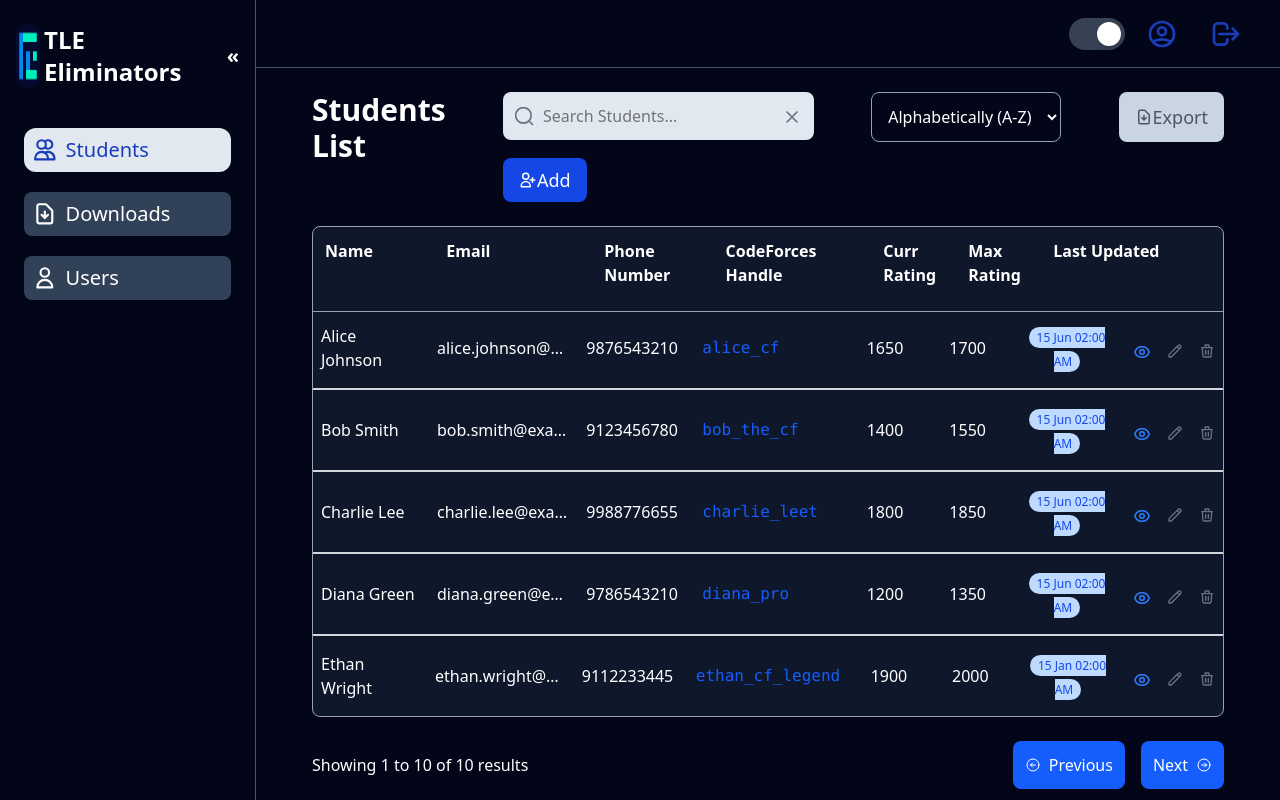
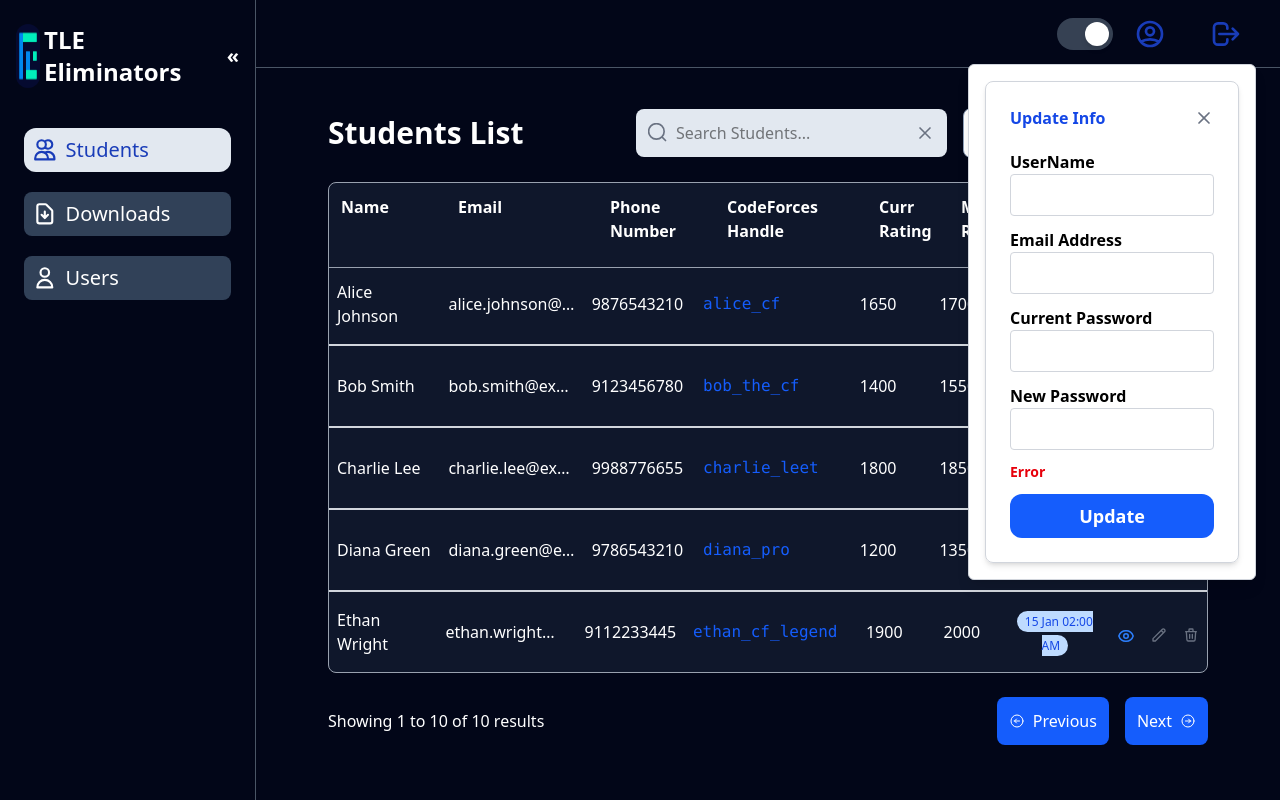
Before and after one commit to shanmuga-priya-tech/TLE-Assignment, a React (Vite) app in the folder frontend/: page /dashboard in a window 1280 px wide. Both pictures are taken after a click on the button 1162 px from the left and 33 px from the top of the page. Built offline with nearby package versions, Linux system fonts and the light colour scheme.

Commit message:
createdfor to  update curruser

```diff
--- a/frontend/src/components/AppLayout/Header.jsx
+++ b/frontend/src/components/AppLayout/Header.jsx
@@ -4,11 +4,13 @@ import {
   HiOutlineUserCircle,
 } from "react-icons/hi";
 
-import { useContext } from "react";
+import { useContext, useState } from "react";
 import { Themecontext } from "../../context/ThemeContext";
+import UpdateCurrUser from "../User/UpdateCurrUser";
 
 function Header() {
   const { theme, toggleTheme } = useContext(Themecontext);
+  const [showUpdateForm, setShowUpdateForm] = useState(false);
   return (
     <div
       className={`${
@@ -31,13 +33,19 @@ function Header() {
           </button>
         </li>
         <li>
-          <button className="relative group inline-block bg-none border-none p-[0.6rem] rounded-sm transition-all-0.2s cursor-pointer">
+          <button
+            onClick={() => setShowUpdateForm((prev) => !prev)}
+            className="relative group inline-block bg-none border-none p-[0.6rem] rounded-sm transition-all-0.2s cursor-pointer"
+          >
             <HiOutlineUserCircle className="w-[2rem] h-[2rem] text-blue-800 " />
             <span className="absolute hidden  group-hover:block text-sm">
               Test
             </span>
           </button>
         </li>
+        {showUpdateForm && (
+          <UpdateCurrUser onClose={() => setShowUpdateForm(false)} />
+        )}
 
         <li>
           <button className="bg-none border-none p-[0.6rem] rounded-sm transition-all-0.2s hover:bg-gray-100 cursor-pointer">
--- a/frontend/src/components/Dashboard/StudentTable.jsx
+++ b/frontend/src/components/Dashboard/StudentTable.jsx
@@ -1,23 +1,25 @@
 import { useContext } from "react";
 import { Themecontext } from "../../context/ThemeContext";
-import "react-icons/hi";
 import { HiOutlineDocumentDownload, HiOutlineUserAdd } from "react-icons/hi";
 import Table from "./Table";
 import Pagination from "../General/Pagination";
 
 function StudentTable() {
   const { theme } = useContext(Themecontext);
+
   return (
     <div
       className={`${
         theme === "dark" ? "bg-slate-950 text-white" : "bg-slate-200 text-black"
-      } `}
+      } p-4`}
     >
-      <div className="flex justify-between">
-        <h1 className="text-3xl font-bold pb-4 md:mb-0">Students List</h1>
-        <div className="flex  md:flex-wrap justify-between gap-4 ">
-          {/*Search */}
-          <div className="relative items-center min-w-[200px]   rounded-lg">
+      <div className="flex flex-col md:flex-row md:justify-between md:items-center gap-4">
+        <h1 className="text-2xl md:text-3xl font-bold">Students List</h1>
+
+        <div className="relative overflow-x-auto md:max-w-[65%]">
+          <div className="flex flex-nowrap gap-4 items-center min-w-max">
+            {/* Search */}
+            <div className="relative min-w-[200px]">
               <input
                 type="text"
                 placeholder="Search Students..."
@@ -40,7 +42,6 @@ function StudentTable() {
               </svg>
 
               {/* Clear Icon */}
-
               <svg
                 xmlns="http://www.w3.org/2000/svg"
                 className="h-5 w-5 text-gray-500 absolute right-3 top-1/2 transform -translate-y-1/2 cursor-pointer"
@@ -55,25 +56,26 @@ function StudentTable() {
                   d="M6 18L18 6M6 6l12 12"
                 />
               </svg>
+            </div>
+
             {/* Sort */}
-          </div>
-          <select className="min-w-[140px] p-3 rounded-lg border border-slate-400 cursor-pointer ">
-            <option className="text-black">Alphabetically (A-Z)</option>
-            <option className="text-black">Alphabetically (Z-A)</option>
+            <select className="min-w-[140px] p-3 rounded-lg border border-slate-400 cursor-pointer bg-white text-black">
+              <option>Alphabetically (A-Z)</option>
+              <option>Alphabetically (Z-A)</option>
             </select>
 
-          <button className="py-2 px-4 flex items-center cursor-pointer rounded-lg border-none bg-slate-300 text-gray-600 text-lg">
-            <span>
+            {/* Export */}
+            <button className="py-2 px-4 flex items-center justify-center gap-2 cursor-pointer rounded-lg bg-slate-300 text-gray-600 text-lg">
               <HiOutlineDocumentDownload />
-            </span>{" "}
               Export
             </button>
-          <button className="py-2 px-4 flex items-center cursor-pointer rounded-lg border-none bg-blue-700 text-white text-lg">
-            <span>
+
+            {/* Add */}
+            <button className="py-2 px-4 flex items-center justify-center gap-2 cursor-pointer rounded-lg bg-blue-700 text-white text-lg">
               <HiOutlineUserAdd />
-            </span>{" "}
               Add
             </button>
+          </div>
         </div>
       </div>
 
--- /dev/null
+++ b/frontend/src/components/User/UpdateCurrUser.jsx
@@ -0,0 +1,59 @@
+import { HiOutlineX } from "react-icons/hi";
+
+function UpdateCurrUser({ onClose }) {
+  return (
+    <div>
+      <div className=" fixed  bg-white text-black top-16 right-6  shadow-lg rounded-md w-72 p-4 z-50 border border-gray-300">
+        <form className="flex   flex-col gap-3 rounded-lg shadow-md border border-gray-300 dark:border-gray-600 p-6">
+          <div className="flex justify-between items-center mb-2">
+            <h3 className="font-bold text-blue-700">Update Info</h3>
+            <button
+              type="button"
+              className="text-gray-500 hover:text-gray-800 cursor-pointer"
+              onClick={onClose}
+            >
+              <HiOutlineX size={20} />
+            </button>
+          </div>
+          <div className="text-md">
+            <label className="font-semibold mb-2 ">UserName</label>
+            <input
+              type="text"
+              className="w-full border border-gray-300  rounded px-3 py-2 outline-none focus:border-blue-500 focus:ring focus:ring-blue-300"
+            />
+          </div>
+          <div className="text-md">
+            <label className="font-semibold mb-2 ">Email Address</label>
+            <input
+              type="email"
+              className="w-full border border-gray-300  rounded px-3 py-2 outline-none focus:border-blue-500 focus:ring focus:ring-blue-300"
+            />
+          </div>
+          <div className="text-md">
+            <label className="font-semibold mb-2 ">Current Password</label>
+            <input
+              type="password"
+              className="w-full border border-gray-300 text-black rounded px-3 py-2 outline-none focus:border-blue-500 focus:ring focus:ring-blue-300"
+            />
+          </div>
+          <div className="text-md">
+            <label className="font-semibold mb-2 ">New Password</label>
+            <input
+              type="password"
+              className="w-full border border-gray-300 text-black rounded px-3 py-2 outline-none focus:border-blue-500 focus:ring focus:ring-blue-300"
+            />
+          </div>
+          <p className="text-red-600 font-semibold text-sm">Error</p>
+          <button
+            type="submit"
+            className="bg-blue-600 cursor-pointer text-white py-2 rounded-xl font-bold text-lg hover:bg-blue-500 transition mx-auto w-full"
+          >
+            Update
+          </button>
+        </form>
+      </div>
+    </div>
+  );
+}
+
+export default UpdateCurrUser;
```
Lines whose indentation alone changed are shown as unchanged.
